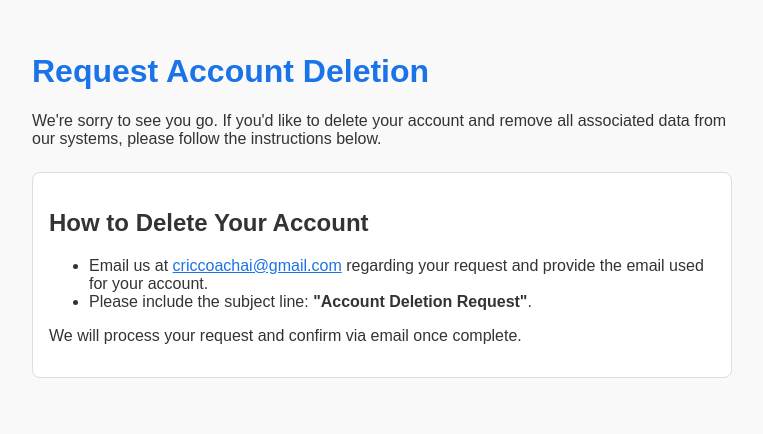
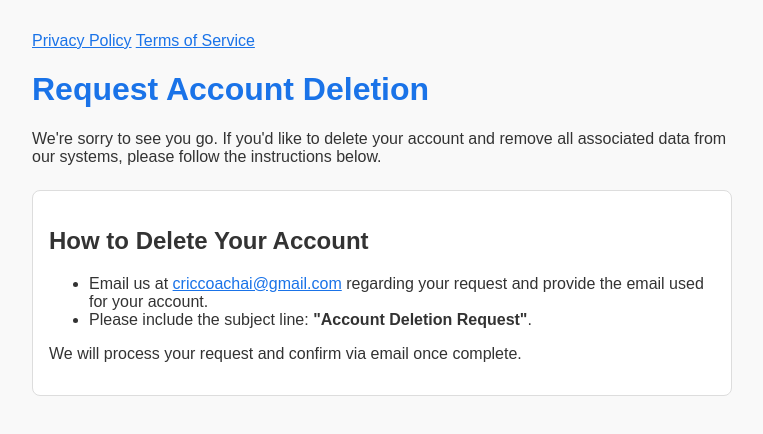
Before and after one commit to gamgan20/criccoachaipolicies, a plain HTML site: page deleteacc.html in a window 1280 px wide. Shown: the whole page, without its empty margins (258-1021 px from the left). Drawn offline with Linux system fonts and the light colour scheme.

Commit message:
Update deleteacc.html

```diff
--- a/deleteacc.html
+++ b/deleteacc.html
@@ -29,6 +29,10 @@
   </style>
 </head>
 <body>
+  <nav>
+    <a href="privacy.html">Privacy Policy</a>
+    <a href="terms.html">Terms of Service</a>
+  </nav>
   <h1>Request Account Deletion</h1>
   <p>
     We're sorry to see you go. If you'd like to delete your account and remove all associated data from our systems, please follow the instructions below.
```
